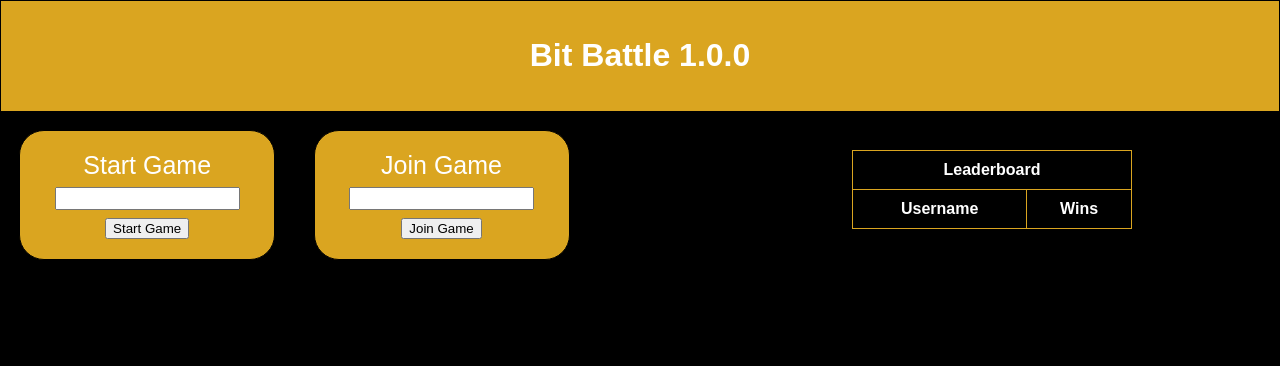
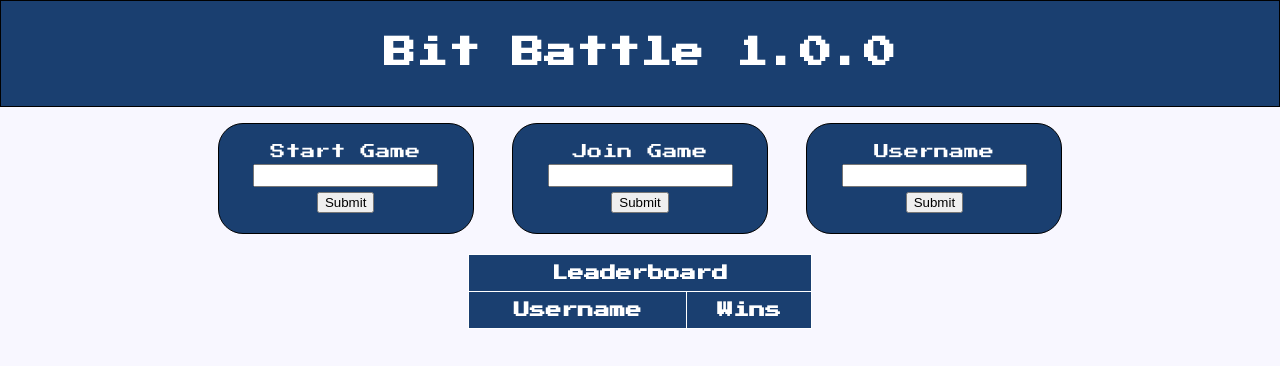
Before and after one commit to RebeccaFritz/SWE-Project-2025, a React (Vite) app in the folder client/: page / in a window 1280 px wide. Shown: the top 366 px of the page. Built offline with nearby package versions, Linux system fonts and the light colour scheme; no server answers.

Commit message:
Sending a username from client to server and updating it in client structure / redoing client side CSS

```diff
--- /dev/null
+++ b/client/homescreen.css
@@ -0,0 +1,13 @@
+.leaderboardCSS {
+    display: flex;
+    align-items: center;
+    justify-content: center;
+    height: 100%
+}
+
+.buttonSetCSS {
+    display: flex;
+    align-items: center;
+    justify-content: center;
+    height: 100%
+}
--- a/client/homescreen.js
+++ b/client/homescreen.js
@@ -1,43 +1,48 @@
 import React from 'react'
+import './homescreen.css'
 
-// hiiiii
-
-var lobbyData = '';
+var msgData = '';
 var socket = null;
 
-// make the article component
-function MenuButton({value}){
+// make the Lobby Button component
+function Button({value}){
     function buttonClick(){
-        sendCode(value);
+        sendData(value);
     }
     function buttonInput(event) {
-        lobbyData = event.target.value;
+        msgData = event.target.value;
     }
     return(
         <article>
             {value}
-            <form name="Lobby" onChange={buttonInput}>
+            <form name={value} onChange={buttonInput}>
                 <input type="text" name="menuButton"/><br/>
-                <button type="button" onClick={buttonClick}>{value}</button>
+                <button type="button" onClick={buttonClick}>Submit</button>
             </form>
         </article>
     );
 }
 
-function sendCode(value){
+function sendData(value){
     if(value === "Start Game"){
         socket.send(JSON.stringify({
             MsgType: "create lobby code",
-            LobbyCode: lobbyData,
+            LobbyCode: msgData,
         }))
-    }
-    else if(value === "Join Game"){
+        console.log("Lobby code sent");
+    } else if(value === "Join Game"){
         socket.send(JSON.stringify({
             MsgType: "lobby code",
-            LobbyCode: lobbyData,
+            LobbyCode: msgData,
         }))
+        console.log("Lobby code sent");
+    } else if (value === "Username") {
+        socket.send(JSON.stringify({
+            MsgType: "create username",
+            Username: msgData,
+        }))
+        console.log("Username sent");
     }
-    console.log("Lobby code sent");
 }
 
 function leaderboardEntry(username, wins, i) {
@@ -77,23 +82,6 @@ function Leaderboard({leaderboard}){
     }
 }
 
-// Home Screen Component
-function renderHomescreen({leaderboard}){
-    return(
-        <div id = "strip">
-            <header>
-                <h1>Bit Battle 1.0.0</h1>
-            </header>
-            <br/>
-            <section>
-                <Leaderboard leaderboard={leaderboard}/>
-                <MenuButton value="Start Game"/>
-                <MenuButton value="Join Game"/>
-            </section>
-        </div>
-    );
-}
-
 const Homescreen = (props) => {
     socket = props.socket
     return(
@@ -102,11 +90,16 @@ const Homescreen = (props) => {
                 <h1>Bit Battle 1.0.0</h1>
             </header>
             <br/>
-            <section>
-                <Leaderboard leaderboard={props.leaderboard}/>
-                <MenuButton value="Start Game"/>
-                <MenuButton value="Join Game"/>
-            </section>
+            <div>
+                <div className="buttonSetCSS" >
+                    <Button value="Start Game"/>
+                    <Button value="Join Game"/>
+                    <Button value="Username"/>
+                </div>
+                <div className="leaderboardCSS" >
+                    <Leaderboard leaderboard={props.leaderboard}/>
+                </div>
+            </div>
         </div>
     );
 }
--- a/client/index.css
+++ b/client/index.css
@@ -1,8 +1,10 @@
+@import url('https://fonts.googleapis.com/css2?family=Press+Start+2P&display=swap');
+
 body{
-    background-color: #000;
+    background-color: #F8F7FF;
     color: white;
     text-align: center;
-    font-family: Arial, Helvetica, sans-serif;
+    font-family: "Press Start 2P", system-ui;
 }
 
 .game{
@@ -21,7 +23,7 @@ body{
 
 * {box-sizing: border-box;}
 
-header, article {background-color: goldenrod;}
+header, article {background-color: #1a3f70;}
 
 header{
     border: 1px solid black;
@@ -33,7 +35,7 @@ article{
     text-align: center;
     width: 20%;
     padding: 20px;
-    font-size: 25px;
+    font-size: 15px;
     border: 1px solid black;
     color: #fff;
     border-radius: 25px;
@@ -42,9 +44,9 @@ article{
 
 nav{
     float: right;
-    width: 25%;
+    width: 30%;
     padding: 20px;
-    margin: 0% 10% 0% 0%;
+    margin: 0% 0% 0% 0%;
 }
 
 section::after{
@@ -54,8 +56,9 @@ section::after{
 }
 
 table, th, td{
-    border: 1px solid goldenrod;
+    border: 1px solid #ffffff;
     border-collapse: collapse;
+    background: #1a3f70;
 }
 
 table{
@@ -68,6 +71,15 @@ th, td{
 
 input{
     padding: 2px;
+    margin: 5px;
+}
+
+td{
+    font-size: 12px;
+}
+
+button:hover{
+    background-color: #C3D9EA;
 }
 
 @media(max-width: 900px){
```
Also changed, not shown: 2 other files (tests, documents, lock files or other folders).
